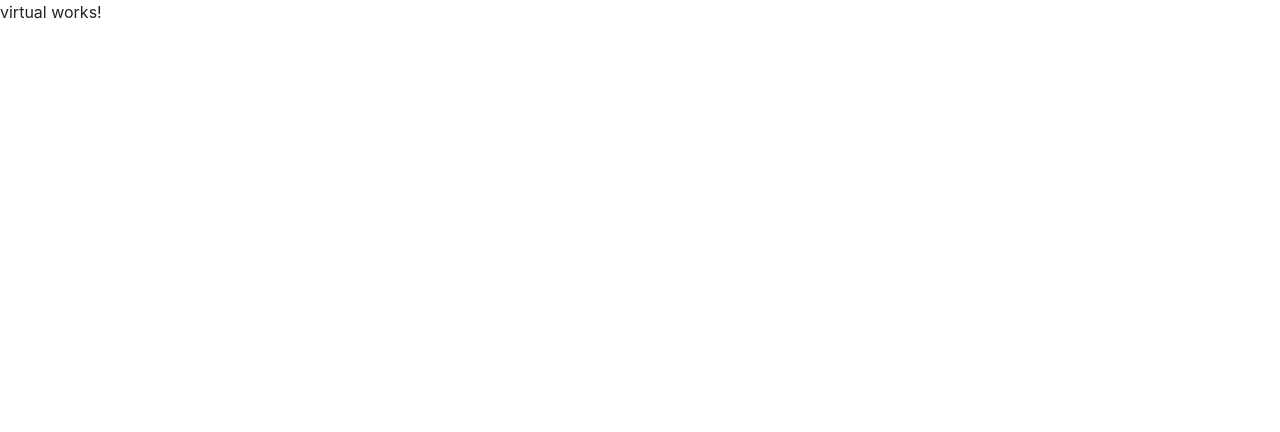
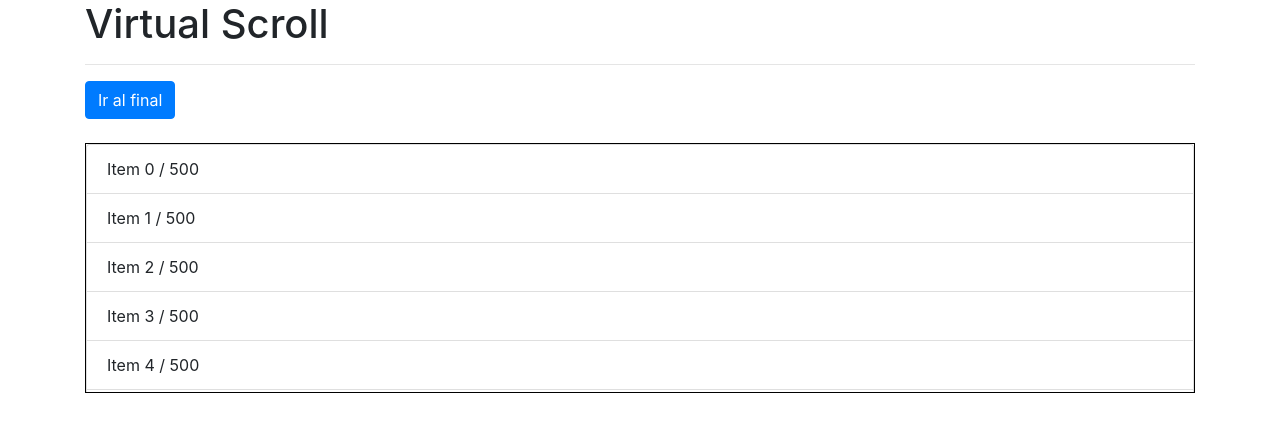
Before and after one commit to dumsof/virtualscroll, an Angular app: page / in a window 1280 px wide. Shown: the top 432 px of the page. Built offline with nearby package versions, Linux system fonts and the light colour scheme.

Commit message:
se inicia implementacion virtual scroll

```diff
--- a/src/app/app.module.ts
+++ b/src/app/app.module.ts
@@ -3,6 +3,9 @@ import { NgModule } from '@angular/core';
 
 import { AppComponent } from './app.component';
 import { VirtualComponent } from './virtual/virtual.component';
+
+/* poder utilizar el virtual scroll */
+import { ScrollingModule } from '@angular/cdk/scrolling';
 
 @NgModule({
   declarations: [
@@ -10,7 +13,8 @@ import { VirtualComponent } from './virtual/virtual.component';
     VirtualComponent
   ],
   imports: [
-    BrowserModule
+    BrowserModule,
+    ScrollingModule
   ],
   providers: [],
   bootstrap: [AppComponent]
--- a/src/app/virtual/virtual.component.html
+++ b/src/app/virtual/virtual.component.html
@@ -1 +1,17 @@
-<p>virtual works!</p>
+<h1>Virtual Scroll</h1>
+<hr>
+<!-- inicio del virtual scroll, se necesita colocar siempre el ancho de los componentes -->
+
+<div class="row">
+    <div class="col">
+        <button (click)="irFinal()" class="btn btn-primary">
+            Ir al final
+        </button>
+    </div>
+</div>
+<br>
+<cdk-virtual-scroll-viewport itemSize="50" class="list-container list-group">
+    <div class="list-group-item" *cdkVirtualFor="let persona of personas; let i = index; let conteo=count;">
+        Item {{ i }} / {{ conteo }}
+    </div>
+</cdk-virtual-scroll-viewport>
--- a/src/app/virtual/virtual.component.ts
+++ b/src/app/virtual/virtual.component.ts
@@ -1,4 +1,5 @@
-import { Component, OnInit } from '@angular/core';
+import { Component, OnInit, ViewChild } from '@angular/core';
+import { CdkVirtualScrollViewport } from '@angular/cdk/scrolling';
 
 @Component({
   selector: 'app-virtual',
@@ -7,9 +8,15 @@ import { Component, OnInit } from '@angular/core';
 })
 export class VirtualComponent implements OnInit {
 
+ /*  @ViewChild('CdkVirtualScrollViewport', CdkFixedSizeVirtualScroll) viewport: CdkVirtualScrollViewport; */
+  personas = Array(500).fill(0);
+
   constructor() { }
 
   ngOnInit() {
+    console.log(this.personas);
   }
+  irFinal() {
 
+  }
 }
--- a/src/index.html
+++ b/src/index.html
@@ -11,7 +11,7 @@
     <link rel="stylesheet" href="https://stackpath.bootstrapcdn.com/bootstrap/4.3.1/css/bootstrap.min.css" integrity="sha384-ggOyR0iXCbMQv3Xipma34MD+dH/1fQ784/j6cY/iJTQUOhcWr7x9JvoRxT2MZw1T" crossorigin="anonymous">
 </head>
 
-<body>
+<body class="container">
     <app-root></app-root>
 </body>
 
```
